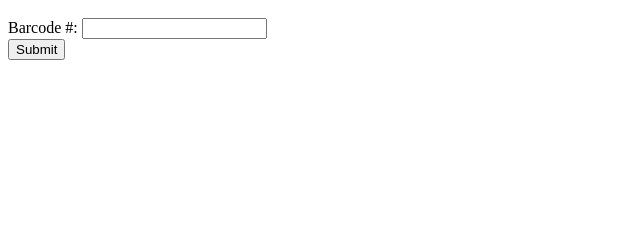
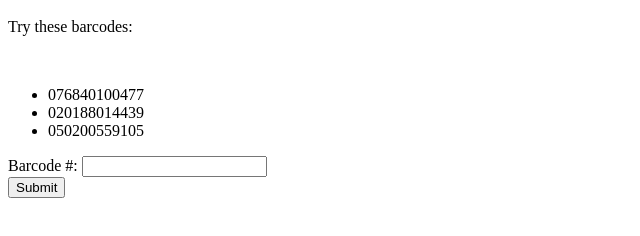
Before and after one commit to tdb-alcorn/FoodOrigins, a plain HTML site: page static/form.html in a window 1280 px wide. Shown: the part 48-284 px from the top of the page, without its empty margins (0-640 px from the left). Drawn offline with Linux system fonts and the light colour scheme.

Commit message:
added some sample barcodes to try

```diff
--- a/static/form.html
+++ b/static/form.html
@@ -5,6 +5,14 @@
 <body>
 
 <h1>Food Origins</h1>
+
+<p>Try these barcodes:</p><br/>
+<ul>
+  <li>076840100477</li>
+  <li>020188014439</li>
+  <li>050200559105</li>
+</ul>
+
 
 <form action="/" method="POST">
     Barcode #: <input type="text" name="barcode">
```
